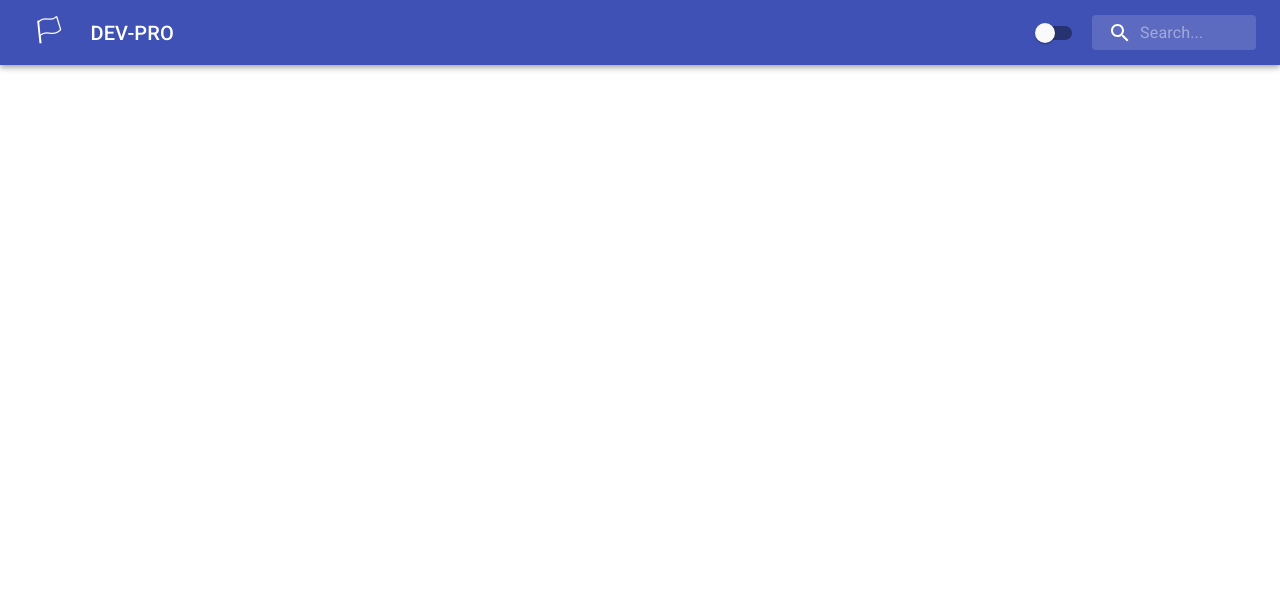
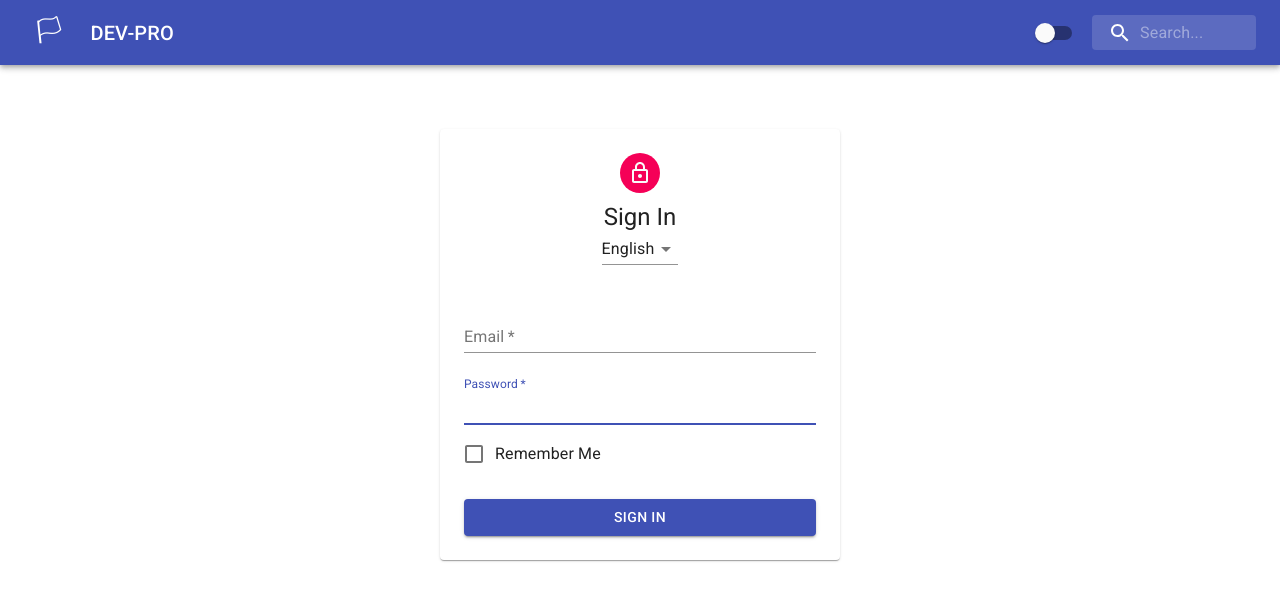
Before and after one commit to adewale2018/context-api, a React (Create React App) app: page / in a window 1280 px wide. Shown: the top 600 px of the page. Built offline with nearby package versions, Linux system fonts and the light colour scheme.

Commit message:
added and styled the form component

```diff
--- a/src/App.js
+++ b/src/App.js
@@ -1,12 +1,14 @@
 import React from "react";
 import "./App.css";
 import NavBar from "./NavBar";
+import Form from "./Form";
 
 function App() {
   return (
-    <div className='App'>
+    <>
       <NavBar />
-    </div>
+      <Form />
+    </>
   );
 }
 
--- /dev/null
+++ b/src/Form.js
@@ -0,0 +1,53 @@
+import React from "react";
+import {
+  Avatar,
+  Button,
+  FormControl,
+  FormControlLabel,
+  Checkbox,
+  Input,
+  InputLabel,
+  Select,
+  Paper,
+  Typography,
+  MenuItem,
+  CssBaseline
+} from "@material-ui/core";
+import { LockOutlined } from "@material-ui/icons";
+import formStyles from "./styles/FormStyle";
+
+const Form = () => {
+  const classes = formStyles();
+  return (
+    <main className={classes.main}>
+      <Paper className={classes.paper}>
+        <Avatar className={classes.avatar}>
+          <LockOutlined />
+        </Avatar>
+        <Typography variant='h5'>Sign In</Typography>
+        <Select value={'english'}>
+          <MenuItem value={'english'}>English</MenuItem>
+          <MenuItem value={'french'}>French</MenuItem>
+          <MenuItem value={'spanish'}>Spanish</MenuItem>
+        </Select>
+        <form className={classes.form}>
+          <FormControl margin='normal' fullWidth required>
+            <InputLabel htmlFor='email'>Email</InputLabel>
+            <Input id='email' name='email' autoFocus />
+          </FormControl>
+          <FormControl margin='normal' fullWidth required>
+            <InputLabel htmlFor='password'>Password</InputLabel>
+            <Input id='password' name='password' autoFocus />
+          </FormControl>
+          <FormControlLabel
+            label='Remember Me'
+            control={<Checkbox color='primary' />}
+          />
+          <Button variant='contained' type='submit' fullWidth color='primary' className={classes.submit}>Sign In</Button>
+        </form>
+      </Paper>
+    </main>
+  );
+};
+
+export default Form;
--- /dev/null
+++ b/src/styles/FormStyle.js
@@ -0,0 +1,36 @@
+import { fade } from "@material-ui/core/styles/colorManipulator";
+import { makeStyles } from "@material-ui/core/styles";
+
+const formStyles = makeStyles(theme => ({
+  main: {
+    width: "auto",
+    display: "block",
+    marginLeft: theme.spacing(3),
+    marginRight: theme.spacing(3),
+    [theme.breakpoints.up("sm")]: {
+      width: 400,
+      marginLeft: "auto",
+      marginRight: "auto"
+    }
+  },
+  paper: {
+    marginTop: theme.spacing(8),
+    display: "flex",
+    flexDirection: "column",
+    alignItems: "center",
+    padding: `${theme.spacing(2)}px ${theme.spacing(3)}px ${theme.spacing(3)}px`
+  },
+  avatar: {
+    margin: theme.spacing(1),
+    backgroundColor: theme.palette.secondary.main
+  },
+  form: {
+    width: "100%",
+    marginTop: theme.spacing(3)
+  },
+  submit: {
+    marginTop: theme.spacing(3)
+  }
+}));
+
+export default formStyles;
```
